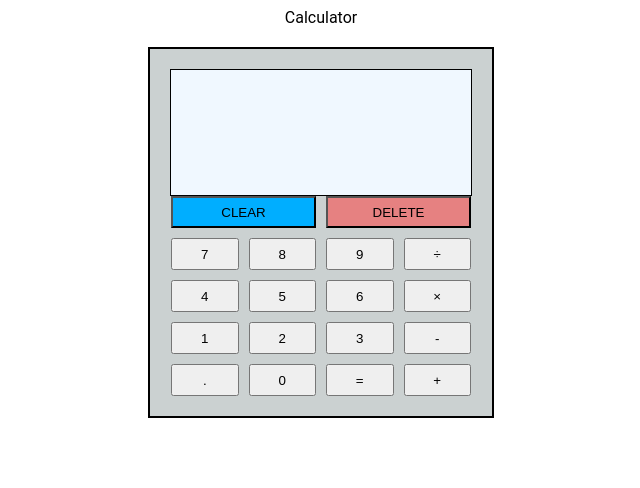
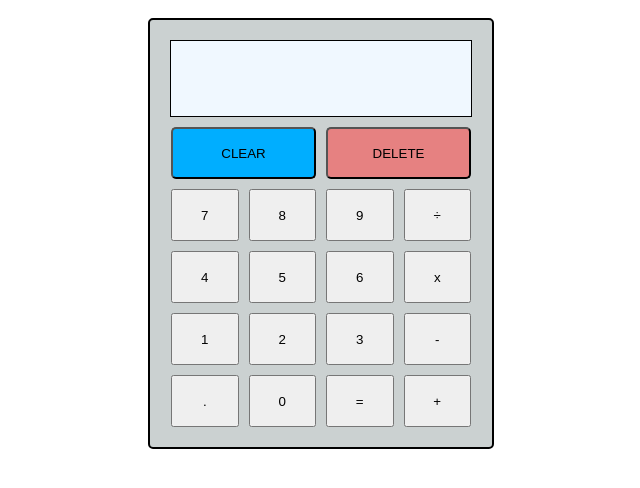
Before and after one commit to chiggsaroni/odin_calculator, a plain HTML site: page index.html in a window 1280 px wide. Both pictures are taken after a click on the button "CLEAR". Shown: the whole page, without its empty margins (319-959 px from the left). Drawn offline with Linux system fonts and the light colour scheme.

Commit message:
second commit

```diff
--- a/index.html
+++ b/index.html
@@ -4,37 +4,37 @@
     <meta charset="UTF-8">
     <meta http-equiv="X-UA-Compatible" content="IE=edge">
     <meta name="viewport" content="width=device-width, initial-scale=1.0">
-    <title>Document</title>
+    <title>Calculator</title>
     <script src="main.js" defer></script>
     <link rel="stylesheet" href="style.css">
 
 </head>
 <body>
-    <div class="title">Calculator</div>
+    <div class="title"></div>
     <div class="calculator">
         <div class="screen">
             <div class="topscreen"></div>
-            <div class="lowerscreen"></div>
+            <div class="lowerscreen">0</div>
         </div>
         <div class="buttons-grid">
             <button class="btnSpan" id="clearBTN">CLEAR</button>
             <button class="btnSpan" id="deleteBTN">DELETE</button>
-            <button class="btn">7</button>
-            <button class="btn">8</button>
-            <button class="btn">9</button>
-            <button class="btn">÷</button>
-            <button class="btn">4</button>
-            <button class="btn">5</button>
-            <button class="btn">6</button>
-            <button class="btn">×</button>
-            <button class="btn">1</button>
-            <button class="btn">2</button>
-            <button class="btn">3</button>
-            <button class="btn">-</button>
-            <button class="btn">.</button>
-            <button class="btn">0</button>
-            <button class="btn">=</button>
-            <button class="btn">+</button>
+            <button class="num">7</button>
+            <button class="num">8</button>
+            <button class="num">9</button>
+            <button class="oper">÷</button>
+            <button class="num">4</button>
+            <button class="num">5</button>
+            <button class="num">6</button>
+            <button class="oper">x</button>
+            <button class="num">1</button>
+            <button class="num">2</button>
+            <button class="num">3</button>
+            <button class="oper">-</button>
+            <button class="deci">.</button>
+            <button class="num">0</button>
+            <button class="equal">=</button>
+            <button class="oper">+</button>
         </div>
     </div>
 
--- a/main.js
+++ b/main.js
@@ -1,16 +1,98 @@
+let operator = "";
+let previousValue = "";
+let currentValue = "";
 
-function addition(a, b) {
-    return a + b;
+
+
+document.addEventListener("DOMContentLoaded", function() {
+    let clear = document.querySelector("#clearBTN");
+    let del = document.querySelector("#deleteBTN");
+    let equal = document.querySelector(".equal");
+    let decimal = document.querySelector(".deci");
+
+    let numbers = document.querySelectorAll(".num");
+    let operators = document.querySelectorAll(".oper");
+
+    let topScreen = document.querySelector(".topscreen");
+    let lowerScreen = document.querySelector(".lowerscreen");
+
+    numbers.forEach((number) => number.addEventListener("click", function(e) {
+        numberChoice(e.target.textContent);
+        lowerScreen.textContent = currentValue;
+
+    }));
+
+    operators.forEach((op) => op.addEventListener("click", function(e) {
+        operatorChoice(e.target.textContent);
+        topScreen.textContent = previousValue + " " + operator;
+        lowerScreen.textContent = currentValue;
+
+    }));
+
+    clear.addEventListener("click", function() {
+        previousValue = '';
+        currentValue = '';
+        operator = '';
+        topScreen.textContent = currentValue;
+        lowerScreen.textContent = currentValue;
+    })
+
+
+    equal.addEventListener("click", function() {
+        if (currentValue != "" && previousValue != ""){
+            calculate();
+            topScreen.textContent = "";
+            if(previousValue.length <= 9) {
+                lowerScreen.textContent = previousValue;
+            } else {
+                lowerScreen.textContent = previousValue.slice(0,5) + "...";
+            }
+        }
+    })
+
+    decimal.addEventListener("click", function() {
+        addDecimal();
+    })
+})
+
+function numberChoice(num){
+    if (currentValue.length <= 9) {
+        currentValue += num;
+    }
+
 }
 
-function subtract(a, b) {
-    return a - b;
+function operatorChoice(op){
+    operator = op;
+    previousValue = currentValue;
+    currentValue = "";
 }
 
-function multiply(a, b) {
-    return a * b;
+function calculate(){
+    previousValue = Number(previousValue);
+    currentValue = Number(currentValue);
+
+    if(operator === "+") {
+        previousValue += currentValue;
+    } else if (operator === "-") {
+        previousValue -= currentValue;
+    } else if (operator === "x") {
+        previousValue *= currentValue;
+    } else if (operator === "÷") {
+        previousValue /= currentValue;
+    }
+
+    previousValue = roundNumber(previousValue);
+    previousValue = previousValue.toString();
+    currentValue = currentValue.toString();
 }
 
-function divide(a, b) {
-    return a / b;
+function roundNumber(num) {
+    return Math.round(num * 1000) / 1000;
 }
+
+function addDecimal() {
+    if (!currentValue.includes(".")) {
+        currentValue += ".";
+    }
+}
--- a/style.css
+++ b/style.css
@@ -4,39 +4,37 @@ body {
     flex-direction: column;
     align-items: center;
     justify-content: center;
+
 }
 
-.title {
-    display: flex;
-    align-items: center;
-    justify-content: center;
-    margin-bottom: 20px;
-}
+
 
 .screen {
     display: flex;
-    align-items: center;
-    justify-content: center;
+    align-items: flex-end;
+    justify-content: flex-end;
     flex-direction: column;
     border: 1px solid black;
-    margin-bottom: 10px7;
+    margin-bottom: 10px;
+    background-color: aliceblue;
+    width: 300px;
+    height: 75px;
+
 }
 
 
 .topscreen {
-    height: 50px;
-    width: 300px;
-    background-color: aliceblue;
-
+    font-size: 25px;
+    margin-right: 5px;
 }
 
 .lowerscreen {
-    height: 75px;
-    width: 300px;
-    background-color: aliceblue;
+    font-size: 30px;
+    margin-right: 5px;
 }
 
 .calculator {
+    margin-top: 10px;
     display: flex;
     align-items: center;
     justify-content: center;
@@ -44,18 +42,21 @@ body {
     border: 2px solid black;
     padding: 20px;
     background-color: rgb(203, 209, 209);
+    border-radius: 5px;
 }
 
 .buttons-grid {
     display: grid;
     grid-template-columns: repeat(4, 1fr);
     grid-gap: 10px;
-    height: 200px;
+    height: 300px;
     width: 300px;
+
 }
 
 .btnSpan {
     grid-column: span 2;
+    border-radius: 5px;
 }
 
 #clearBTN {
@@ -65,3 +66,12 @@ body {
 #deleteBTN {
     background-color: rgb(230, 129, 129);
 }
+
+
+.num:hover {
+    background-color: rgb(0, 174, 255);
+}
+
+.oper:hover {
+    background-color: rgb(230, 129, 129);
+}
```
